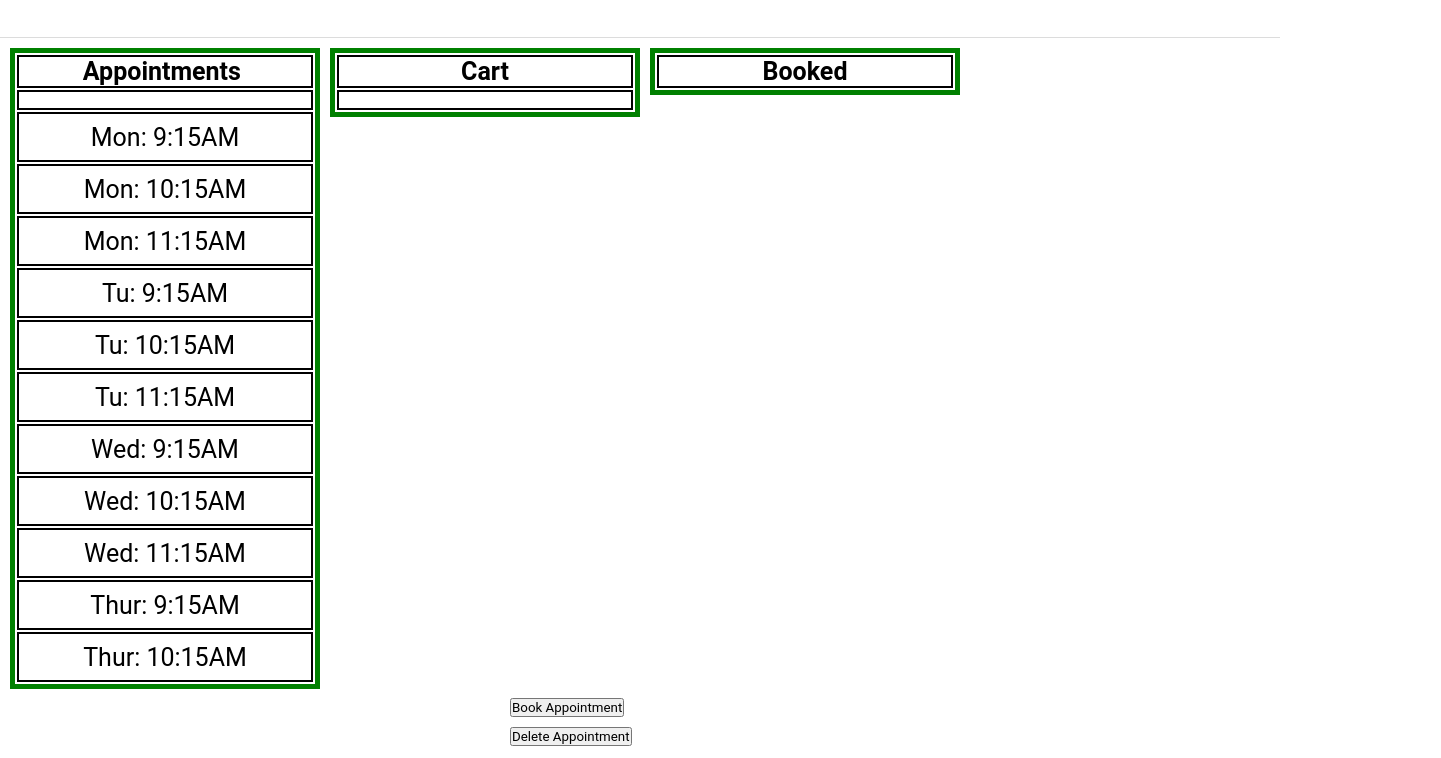
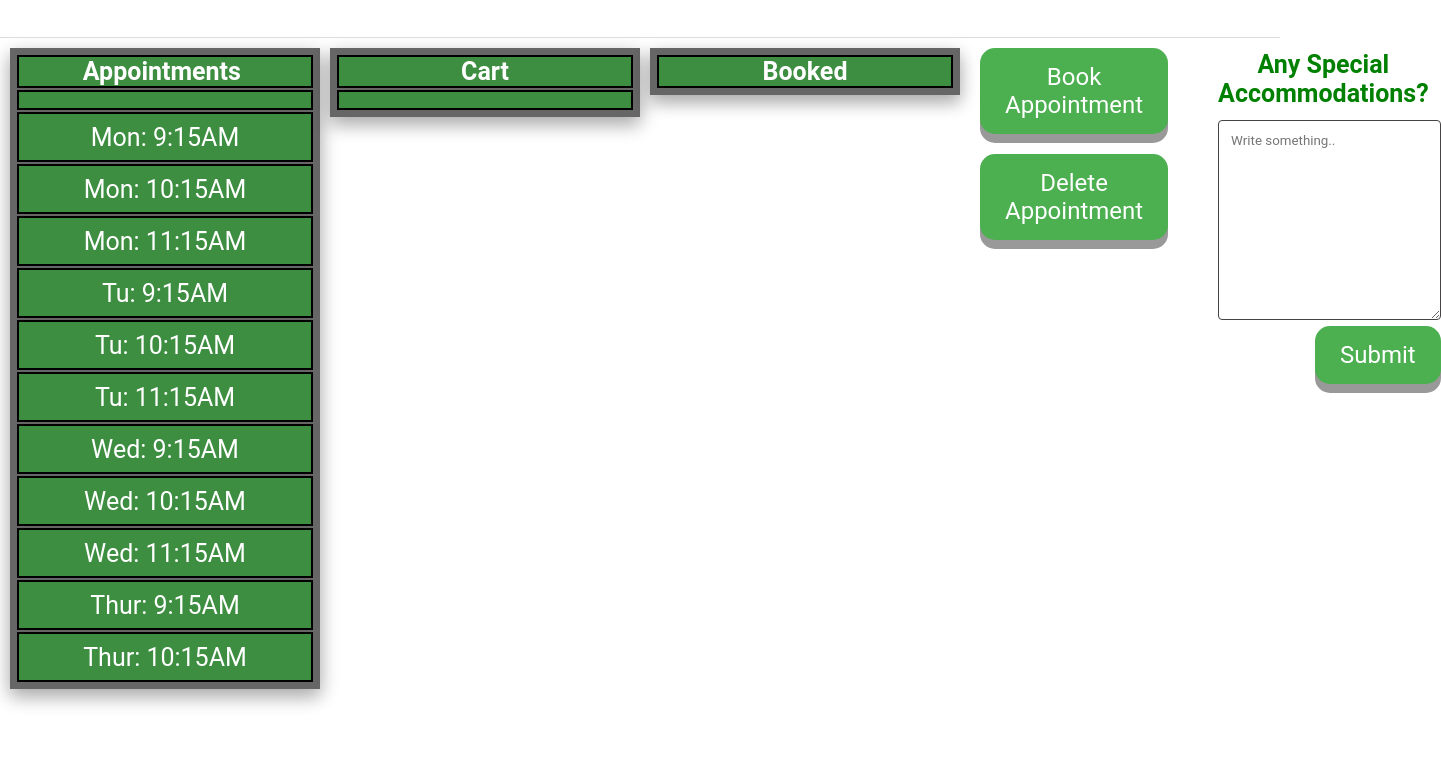
Before and after one commit to itsssslisha/Walk-a-Paw, a plain HTML site: page appt.html in a window 1280 px wide. Shown: the part 42-800 px from the top of the page, 1441 px wide, since content can reach past the window. Drawn offline with Linux system fonts and the light colour scheme.

Commit message:
finish page

```diff
--- a/appt.html
+++ b/appt.html
@@ -73,11 +73,6 @@
                         </tr>
                     </tbody>
                 </table>
-
-                <table>
-
-
-                </table>
             </div>
         </div>
         <br>
@@ -113,12 +108,33 @@
                 </table>
             </div>
         </div>
+
+    <div class=button>
+        <div class="cart-button">
+            <button class="c-button" onclick="myFunction()">Book Appointment</button>
+        </div>
+        <div class="delete-button">
+            <button class="c-button" onclick="myFunction_2()">Delete Appointment</button>
+        </div>
     </div>
-    <div class="cart-button">
-        <button onclick="myFunction()">Book Appointment</button>
-    </div>
-    <div class="delete-button">
-        <button onclick="myFunction_2()">Delete Appointment</button>
+
+     <div class="notes">
+        <form>
+
+            <div class="row">
+                <div class="name">
+                    <label for="feed_back">Any Special Accommodations?</label>
+                </div>
+                <div class="field">
+                    <textarea id="subject" name="subject" placeholder="Write something.."
+                        style="height:200px"></textarea>
+                </div>
+            </div>
+            <div class="row">
+                <input type="submit" value="Submit">
+            </div>
+        </form>
+     </div>
     </div>
     <script src="appt_js.js"></script>
 </body>
--- a/appt_css.css
+++ b/appt_css.css
@@ -2,29 +2,61 @@ body {
     font-size: 25px;
 }
 
+.notes {
+    margin-left: 50px;
+
+}
+
+td,
+th {
+    border: 2px solid black;
+    cursor: all-scroll;
+    background-color: #3e8e41;
+    color: white;
+}
+
+td {
+    background-color: #3e8e41;
+
+}
+
+table {
+    margin: 0 auto;
+}
+
+tr.border,
+td.border {
+    border: 2px solid black;
+    height: 20px;
+}
 
 .appt-container {
     flex: 1;
-    border: 5px solid green;
+    border: 5px solid #666;
     height: auto;
     width: auto;
     margin-top: 10px;
     margin-left: 10px;
-
+    background-color: #666;
+    box-shadow: 0 8px 16px 0 rgba(0, 0, 0, 0.2), 0 6px 20px 0 rgba(0, 0, 0, 0.19);
 }
 
 .cart-container {
-    border: 5px solid green;
+    border: 5px solid #666;
     width: auto;
     margin-top: 10px;
     margin-left: 10px;
+    background-color: #666;
+    box-shadow: 0 8px 16px 0 rgba(0, 0, 0, 0.2), 0 6px 20px 0 rgba(0, 0, 0, 0.19);
 }
 
 .book-container {
-    border: 5px solid green;
+    border: 5px solid #666;
     width: auto;
     margin-top: 10px;
     margin-left: 10px;
+    background-color: #666;
+    box-shadow: 0 8px 16px 0 rgba(0, 0, 0, 0.2), 0 6px 20px 0 rgba(0, 0, 0, 0.19);
 }
 
 .main-container {
@@ -59,28 +91,100 @@ body {
 .container {}
 
 
-td,
-th {
-    border: 2px solid black;
-    cursor: all-scroll;
+
+
+.c-button {
+    display: inline-block;
+    padding: 15px 25px;
+    font-size: 24px;
+    cursor: pointer;
+    text-align: center;
+    text-decoration: none;
+    outline: none;
+    color: #fff;
+    background-color: #4CAF50;
+    border: none;
+    border-radius: 15px;
+    box-shadow: 0 9px #999;
+
 }
 
-table {
-    margin: 0 auto;
+.c-button:hover {
+    background-color: #3e8e41
 }
 
-tr.border,
-td.border {
-    border: 2px solid black;
-    height: 20px;
+.c-button:active {
+    background-color: #3e8e41;
+    box-shadow: 0 5px #666;
+    transform: translateY(4px);
 }
 
 .cart-button {
-    padding-left: 510px;
+    padding-bottom: 20px;
+}
+
+.delete-button {}
+
+.button {
+    padding-top: 10px;
+    padding-left: 20px;
+}
+
+
+input[type=text],
+select,
+textarea {
+    width: 100%;
+    padding: 12px;
+    border: 1px solid rgb(70, 68, 68);
+    border-radius: 4px;
+    resize: vertical;
+}
+
+input[type=email],
+select,
+textarea {
+    width: 100%;
+    padding: 12px;
+    border: 1px solid rgb(70, 68, 68);
+    border-radius: 4px;
+    resize: vertical;
+}
+
+label {
+    padding: 12px 12px 12px 0;
+    display: inline-block;
+    color: green;
+    font-weight: bold;
+}
+
+
+
+input[type=submit] {
+
+    display: inline-block;
+    padding: 15px 25px;
+    font-size: 24px;
+    cursor: pointer;
+    text-align: center;
+    text-decoration: none;
+    outline: none;
+    color: white;
+    background-color: #4CAF50;
+    border: none;
+    border-radius: 15px;
+    box-shadow: 0 9px #999;
+    float: right;
+
 
 }
 
-.delete-button {
-    padding-left: 510px;
+input[type=submit]:hover {
+    background-color: #3e8e41;
+}
 
+input[type=submit]:active {
+    background-color: #3e8e41;
+    box-shadow: 0 5px #666;
+    transform: translateY(4px);
 }
```
